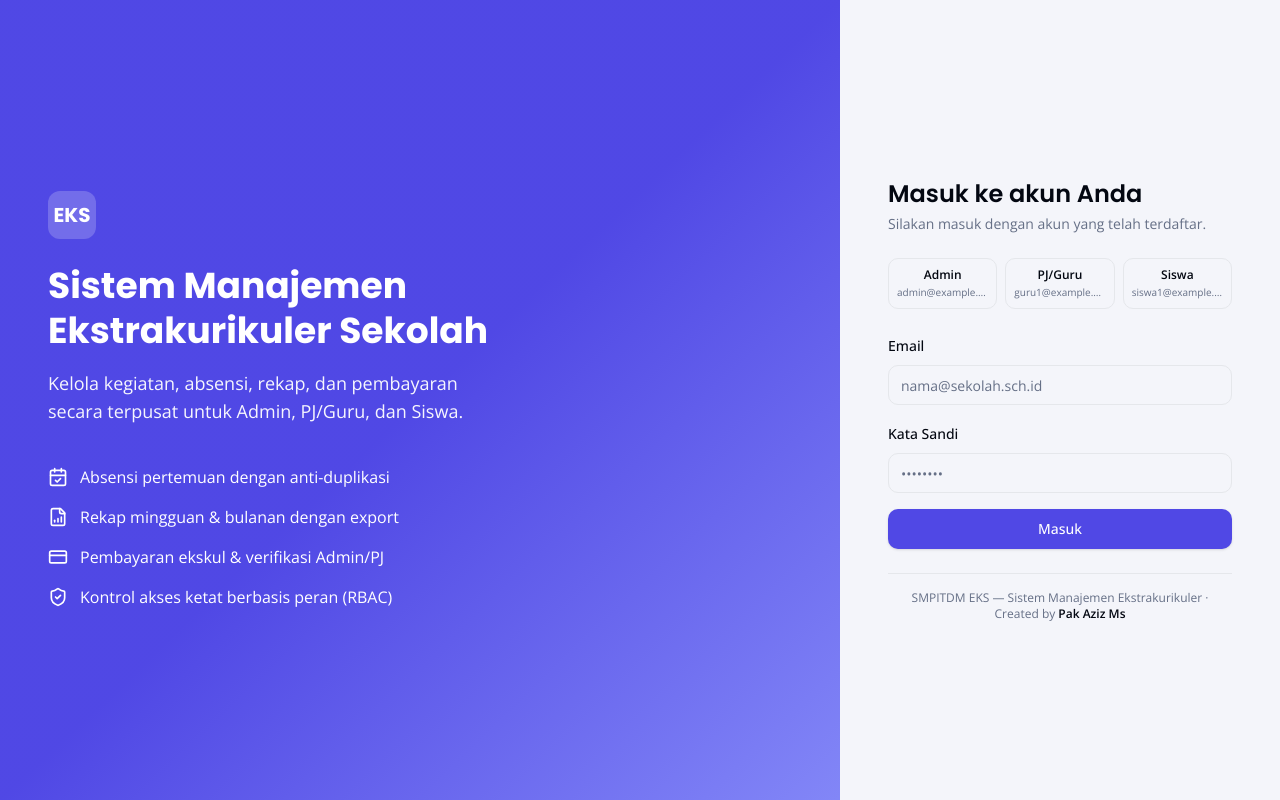
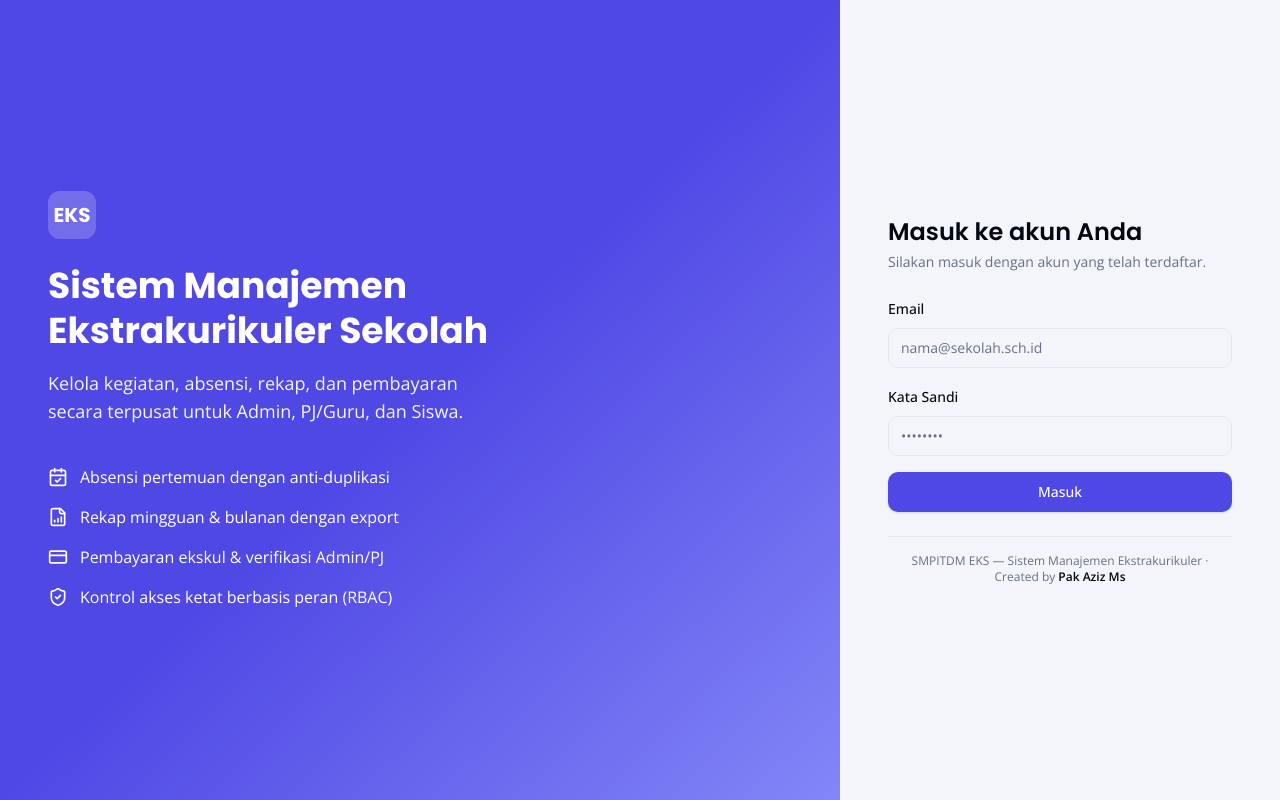
Before and after one commit to abdazizmuslim24-noberic/smpitdm-eks, a Next.js app: page / in a window 1280 px wide. Built offline with nearby package versions, Linux system fonts and the light colour scheme; no server answers.

Commit message:
feat: remove demo auto-login buttons from login page

```diff
--- a/components/features/login/login-page.tsx
+++ b/components/features/login/login-page.tsx
@@ -17,12 +17,6 @@ const loginSchema = z.object({
   email: z.string().email(),
   password: z.string().min(1),
 });
-
-const demoRoles = [
-  { label: "Admin", email: "admin@example.com", role: "ADMIN" },
-  { label: "PJ/Guru", email: "guru1@example.com", role: "PJ_GURU" },
-  { label: "Siswa", email: "siswa1@example.com", role: "SISWA" },
-];
 
 export function LoginPage() {
   const router = useRouter();
@@ -60,11 +54,6 @@ export function LoginPage() {
       setError("Terjadi kesalahan jaringan.");
       setLoading(false);
     }
-  }
-
-  function fillDemo(r: (typeof demoRoles)[number]) {
-    setEmail(r.email);
-    setPassword("password123");
   }
 
   return (
@@ -107,25 +96,6 @@ export function LoginPage() {
           <p className="mt-1 text-sm text-muted-foreground">
             Silakan masuk dengan akun yang telah terdaftar.
           </p>
-
-          {/* Demo role picker */}
-          <div className="mt-6 grid grid-cols-3 gap-2">
-            {demoRoles.map((r) => (
-              <button
-                key={r.role}
-                type="button"
-                onClick={() => fillDemo(r)}
-                className="rounded-md border px-2 py-2 text-center transition-colors hover:border-ring hover:bg-primary/5"
-              >
-                <div className="text-xs font-semibold text-foreground">
-                  {r.label}
-                </div>
-                <div className="mt-0.5 truncate text-[10px] text-muted-foreground">
-                  {r.email}
-                </div>
-              </button>
-            ))}
-          </div>
 
           <form onSubmit={handleLogin} className="mt-6 space-y-4">
             <div className="space-y-2">
```
